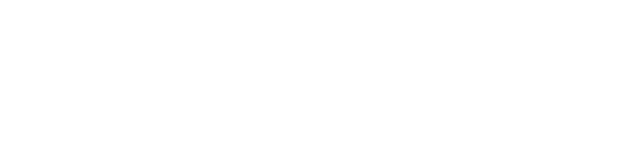
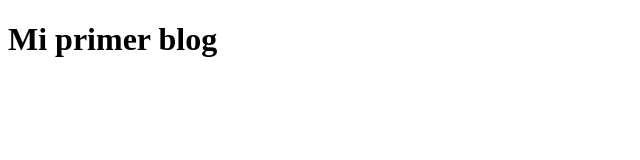
Before and after one commit to romerh123/Mi-primer-blog, a plain HTML site: page index.html in a window 1280 px wide. Shown: the whole page, without its empty margins (0-640 px from the left). Drawn offline with Linux system fonts and the light colour scheme.

Commit message:
Cambios realizados en el titulo

```diff
--- a/index.html
+++ b/index.html
@@ -3,6 +3,7 @@
  <head>
     <meta charset = "utf-8">
     <title>Blog</title>
+    <h1>Mi primer blog</h1>
  </head>
    <body>
 
```
